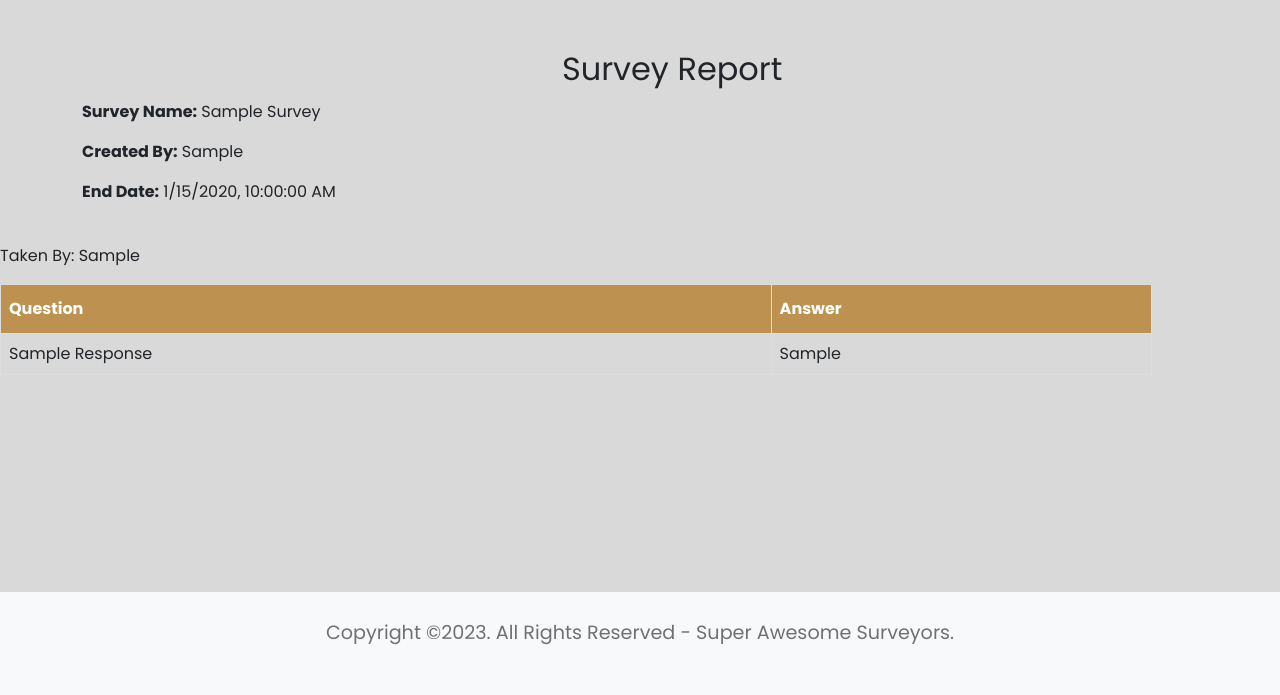
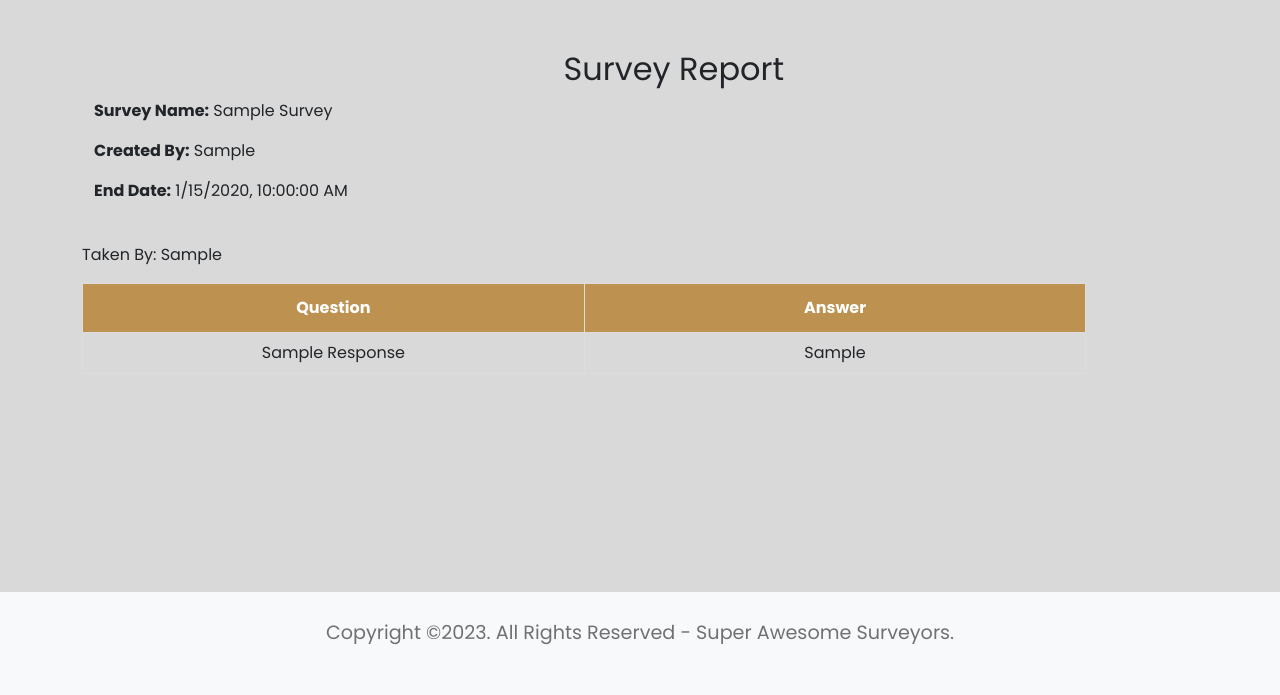
Before and after one commit to FawziaSaad/COMP229-Group4, a Node server app: page /survey/report/600000000000000000000001 in a window 1280 px wide. Shown: the part 104-799 px from the top of the page. Run offline with Node 20, Linux system fonts and the light colour scheme; a user stored in the database is signed in; tables that the repository leaves empty hold one stand-in row (values such as "Sample post"); some libraries are stand-ins or nearby versions.

Commit message:
fix table

```diff
--- a/server/views/surveys/report.ejs
+++ b/server/views/surveys/report.ejs
@@ -1,7 +1,7 @@
 <%- include ../partials/header.ejs %>
 
 <%- include ../partials/main_nav.ejs %>
-
+<div class="container">
     <div class="container">
         <h2>Survey Report</h2>
         <p><strong>Survey Name:</strong> <%= survey.name %></p>
@@ -15,19 +15,21 @@
             <caption>Taken By: <%= responses[i].takenBy %></caption>
             <table class="table">
                 <thead>
-                <th>Question</th>
-                <th>Answer</th>
+                    <th class="text-center col-6">Question</th>
+                    <th class="text-center col-6">Answer</th>
                 </thead>
                 <% for (let j = 0; j < responses[i].questions.length; j++) { %>
                 <tr>
-                <td><%= responses[i].questions[j]%></td>
-                <td><%= responses[i].responses[j]%></td>
+                    <td class="text-center col-6"><%= responses[i].questions[j]%></td>
+                    <td class="text-center col-6"><%= responses[i].responses[j]%></td>
                 </tr>
                 <% } %>
             </table>
             <br>
         <% } %>
     </div>
+</div>
+
 
 <%- include ../partials/bottom_nav.ejs %>
 <!-- <script src="/Scripts/surveys/createSurvey.js"></script> -->
```
Lines whose indentation alone changed are shown as unchanged.
